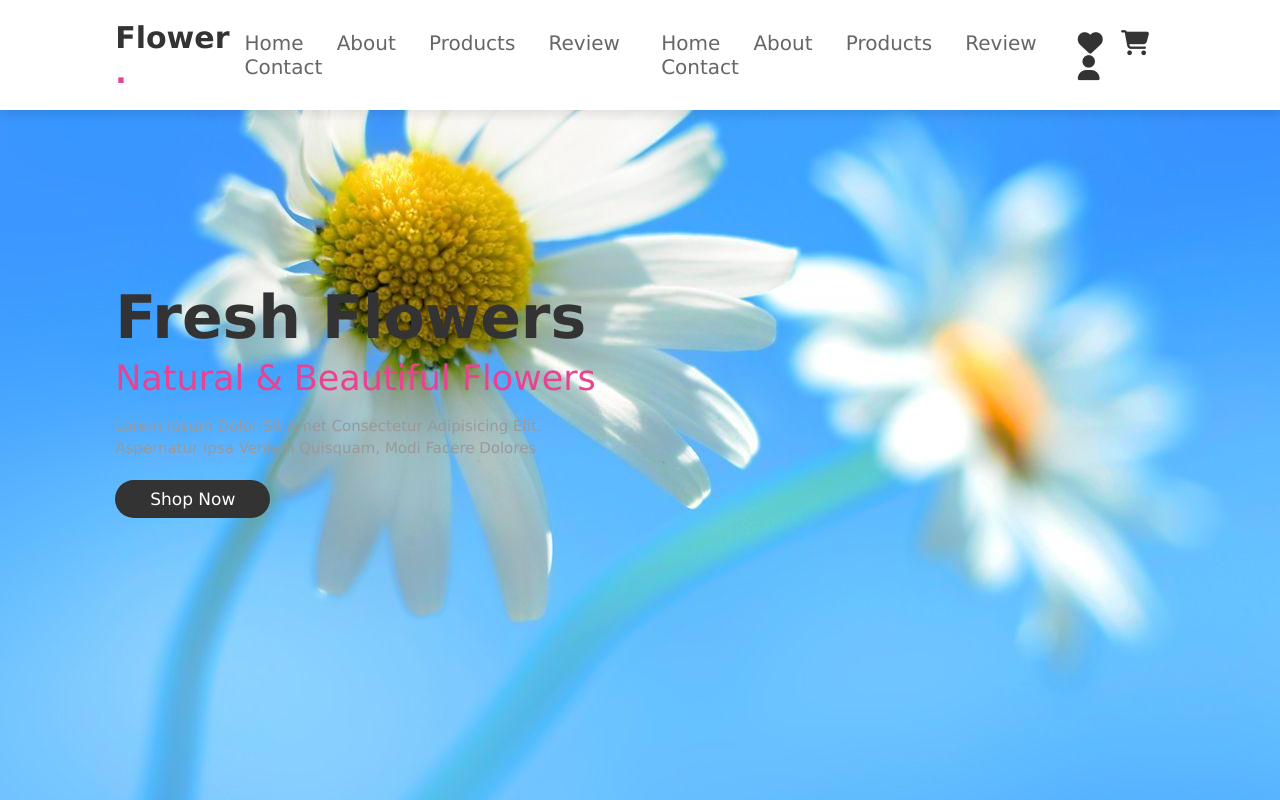
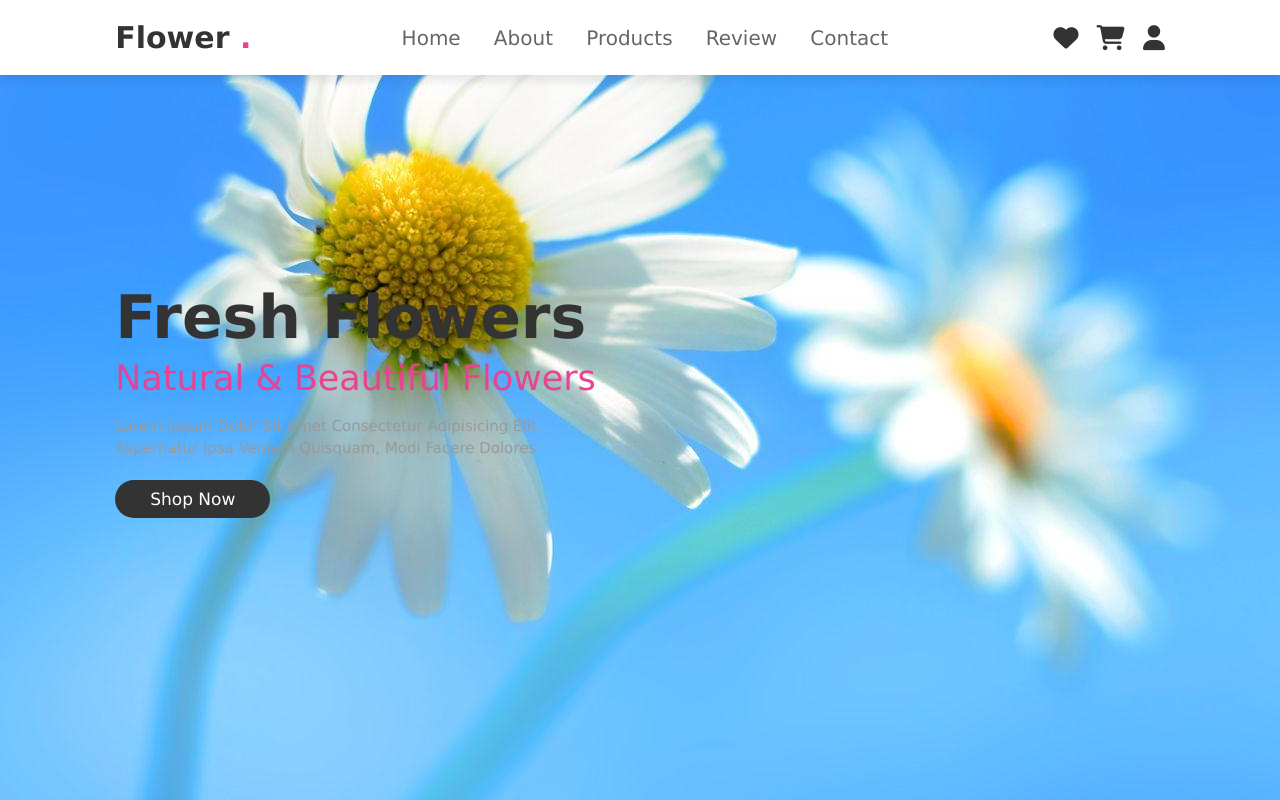
Before and after one commit to Afruja-Afrin/IWT-Project, a plain HTML site: page index.html in a window 1280 px wide. Shown: the top 800 px of the page. Drawn offline with Linux system fonts and the light colour scheme.

Commit message:
whatever index.html

```diff
--- a/index.html
+++ b/index.html
@@ -20,14 +20,6 @@
   <label for="toggler" class="fas fa-bars"></label>
 
   <a href="#" class="logo">flower <span>.</span></a>
-
-  <nav class="navbar">
-    <a href="#home">home</a>
-    <a href="#about">about</a>
-    <a href="#products">products</a>
-    <a href="#review">review</a>
-    <a href="#contact">contact</a>
-  </nav>
 
   <nav class="navbar">
     <a href="#home">home</a>
```
